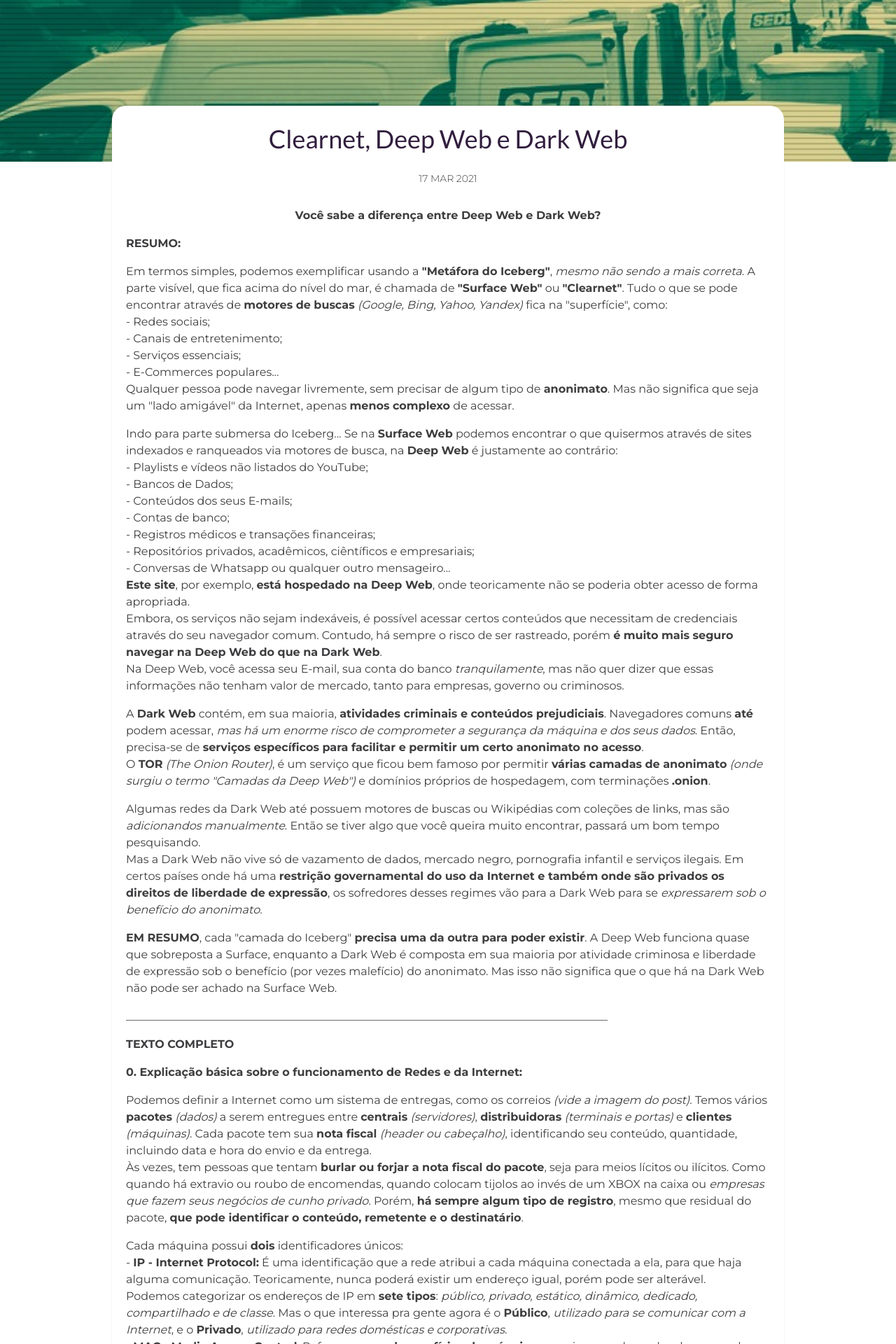
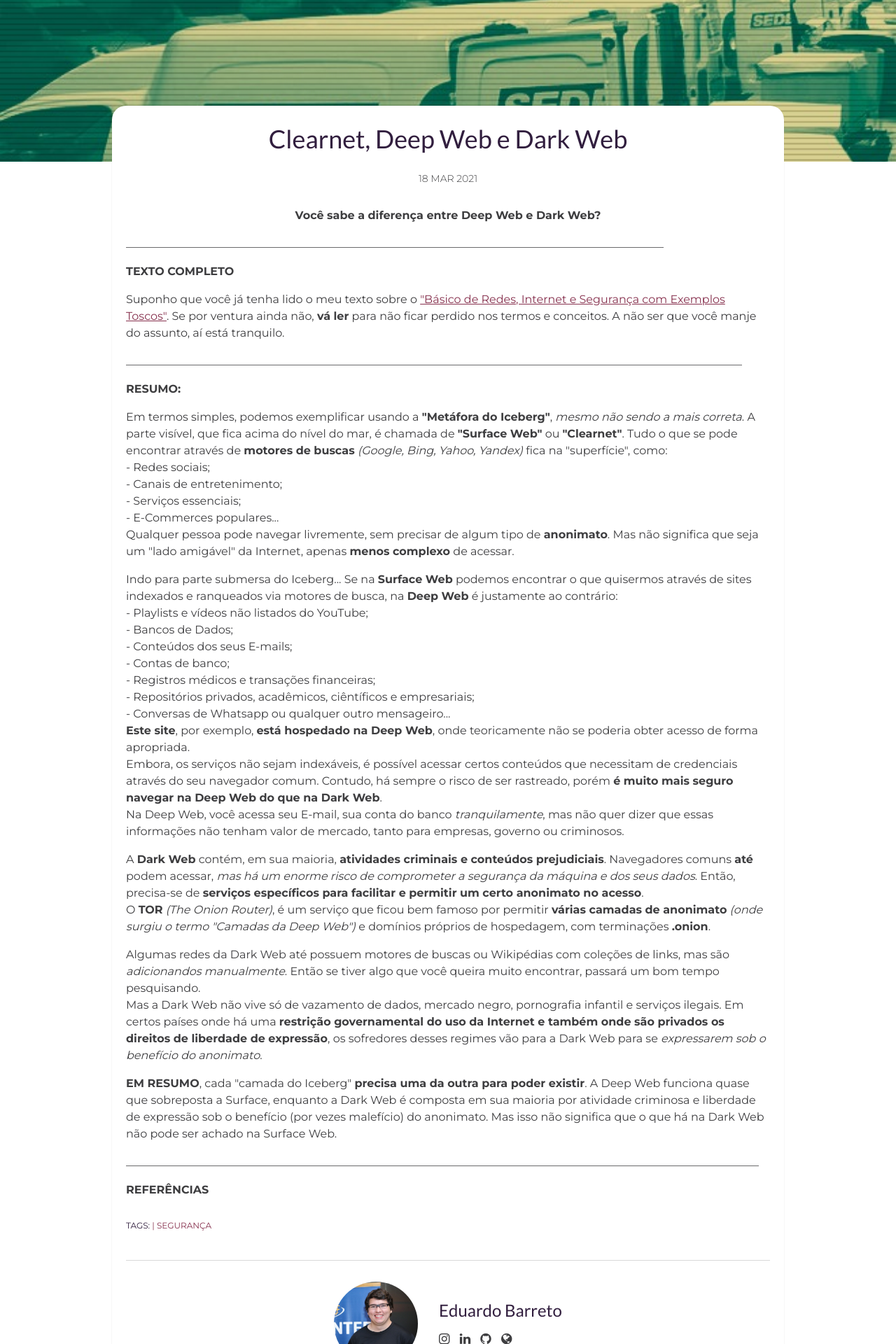
Before and after one commit to EscapeTheX/escapethex.github.io, a Jekyll site: the page built from _posts/2021-03-17-Deep-e-Dark-Web.markdown, in a window 1280 px wide. Shown: the part 372-2292 px from the top of the page at 70% size. Built offline with Jekyll 4.4.1, drawn with Linux system fonts in a browser that asks for light colours; some of the changed text lies outside the part shown.

Commit message:
Plugins Jekyll e Redes

```diff
--- a/Gemfile
+++ b/Gemfile
@@ -6,4 +6,5 @@
   gem "jekyll-paginate"
   gem "jekyll-feed"
   gem "jekyll-sitemap"
+  gem "jekyll-postfiles"
 end
--- a/_config.yml
+++ b/_config.yml
@@ -12,9 +12,9 @@
 about-author:
 # Contact links
 #email: edu_barreto23@hotmail.com # Add your Email address
-#website: # Add your website, do not add http://
+website: escapethex.netlify.app # Add your website, do not add http://
 linkedin: edubarreto23 # Add your Linkedin handle
-#github: EscapeTheX # Add your Github handle
+github: EscapeTheX # Add your Github handle
 #facebook: edubarreto23 # Add your Facebook handle
 instagram: escapethex # Add your Instagram handle
 
--- a/_includes/author-box.html
+++ b/_includes/author-box.html
@@ -10,9 +10,19 @@
         <li class="instagram"><a href="https://instagram.com/" target="_blank"><i class="fa fa-instagram" aria-hidden="true"></i></a></li>
       {% endif %}
       {% if site.linkedin %}
-        <li class="linkedin"><a href="https://in.linkedin.com/in/{{site.linkedin}}" target="_blank"><i class="fa fa-linkedin"></i></a></li>
+        <li class="linkedin"><a href="https://linkedin.com/in/{{site.linkedin}}" target="_blank"><i class="fa fa-linkedin"></i></a></li>
       {% else %}
-        <li class="linkedin"><a href="https://in.linkedin.com/" target="_blank"><i class="fa fa-linkedin" aria-hidden="true"></i></a></li>
+        <li class="linkedin"><a href="https://linkedin.com/" target="_blank"><i class="fa fa-linkedin" aria-hidden="true"></i></a></li>
+      {% endif %}
+      {% if site.github %}
+        <li class="github"><a href="https://github.com{{site.github}}" target="_blank"><i class="fa fa-github"></i></a></li>
+      {% else %}
+        <li class="github"><a href="https://github.com/" target="_blank"><i class="fa fa-github" aria-hidden="true"></i></a></li>
+      {% endif %}
+      {% if site.website %}
+        <li class="website"><a href="http://{{site.website}}" target="_blank"><i class="fa fa-globe"></i></a></li>
+      {% else %}
+        <li class="website"><a href="https://escapethex.netlify.app" target="_blank"><i class="fa fa-globe" aria-hidden="true"></i></a></li>
       {% endif %}
     </ul>
   </div>
--- a/_posts/2021-03-17-Deep-e-Dark-Web.markdown
+++ b/_posts/2021-03-17-Deep-e-Dark-Web.markdown
@@ -1,7 +1,7 @@
 ---
 layout: post
 title:  Clearnet, Deep Web e Dark Web
-date:   2021-03-17 13:32:20 +0300
+date:   2021-03-18 13:32:20 +0300
 description: Você sabe a diferença entre Deep Web e Dark Web? # Add post description (optional)
 img: correios4.jpg # Add image post (optional)
 tags: [Segurança]
@@ -9,6 +9,14 @@
 ---
 <center><strong>Você sabe a diferença entre Deep Web e Dark Web?</strong></center>
 
+
+
+<p>________________________________________________________________________________________________</p>
+
+<p><strong>TEXTO COMPLETO</strong></p>
+<p>Suponho que você já tenha lido o meu texto sobre o <a href="url">"Básico de Redes, Internet e Segurança com Exemplos Toscos"</a>. Se por ventura ainda não, <b>vá ler</b> para não ficar perdido nos termos e conceitos. A não ser que você manje do assunto, aí está tranquilo.</p>
+
+<p>______________________________________________________________________________________________________________</p>
 <p><strong>RESUMO:</strong></p>
 <p>Em termos simples, podemos exemplificar usando a <b>"Metáfora do Iceberg"</b>, <i>mesmo não sendo a mais correta</i>. A parte visível, que fica acima do nível do mar, é chamada de <b>"Surface Web"</b> ou <b>"Clearnet"</b>. Tudo o que se pode encontrar através de <b>motores de buscas</b> <i>(Google, Bing, Yahoo, Yandex)</i> fica na "superfície", como:<br>
 - Redes sociais;<br>
@@ -35,33 +43,7 @@
 <p>Algumas redes da Dark Web até possuem motores de buscas ou Wikipédias com coleções de links, mas são <i>adicionandos manualmente</i>. Então se tiver algo que você queira muito encontrar, passará um bom tempo pesquisando.<br>
 Mas a Dark Web não vive só de vazamento de dados, mercado negro, pornografia infantil e serviços ilegais. Em certos países onde há uma <b>restrição governamental do uso da Internet e também onde são privados os direitos de liberdade de expressão</b>, os sofredores desses regimes vão para a Dark Web para se <i>expressarem sob o benefício do anonimato</i>.</p>
 
-<p><b>EM RESUMO</b>, cada "camada do Iceberg" <b>precisa uma da outra para poder existir</b>. A Deep Web funciona quase que sobreposta a Surface, enquanto a Dark Web é composta em sua maioria por atividade criminosa e liberdade de expressão sob o benefício (por vezes malefício) do anonimato. Mas isso não significa que o que há na Dark Web não pode ser achado na Surface Web.<br>
-
-<p>______________________________________________________________________________________</p>
-
-<p><strong>TEXTO COMPLETO</strong></p>
-<p><b>0. Explicação básica sobre o funcionamento de Redes e da Internet:</b></p>
-<p> Podemos definir a Internet como um sistema de entregas, como os correios <i>(vide a imagem do post)</i>. Temos vários <b>pacotes</b> <i>(dados)</i> a serem entregues entre <b>centrais</b> <i>(servidores)</i>, <b>distribuidoras</b> <i>(terminais e portas)</i> e <b>clientes</b> <i>(máquinas)</i>. Cada pacote tem sua <b>nota fiscal</b> <i>(header ou cabeçalho)</i>, identificando seu conteúdo, quantidade, incluindo data e hora do envio e da entrega.<br>
-Às vezes, tem pessoas que tentam <b>burlar ou forjar a nota fiscal do pacote</b>, seja para meios lícitos ou ilícitos. Como quando há extravio ou roubo de encomendas, quando colocam tijolos ao invés de um XBOX na caixa ou <i>empresas que fazem seus negócios de cunho privado</i>. Porém, <b>há sempre algum tipo de registro</b>, mesmo que residual do pacote, <b>que pode identificar o conteúdo, remetente e o destinatário</b>.</p>
-<p>Cada máquina possui <b>dois</b> identificadores únicos:<br>
-- <b>IP - Internet Protocol:</b> É uma identificação que a rede atribui a cada máquina conectada a ela, para que haja alguma comunicação. Teoricamente, nunca poderá existir um endereço igual, porém pode ser alterável.<br>
-Podemos categorizar os endereços de IP em <b>sete tipos</b>: <i>público, privado, estático, dinâmico, dedicado, compartilhado e de classe</i>. Mas o que interessa pra gente agora é o <b>Público</b>, <i>utilizado para se comunicar com a Internet</i>, e o <b>Privado</b>, <i>utilizado para redes domésticas e corporativas</i>.<br>
-- <b>MAC - Media Access Control</b>: Refere-se ao <b>endereço físico da máquina</b>, ou seja, gravada em hardware na placa de rede. Ao contrário do IP que pode ser mutável, o MAC pode ser apenas <b>falsificado</b> através de <i>técnicas de spoofing</i>.</p>
-<p>Para ver seus endereços de IP e MAC no <b>Windows</b>, basta acessar as propriedades da placa de rede ou abrir o <b>cmd</b> e digitar: <i>"ipconfig /all"</i>.</p>
-<p>.</p>
-<p><b>1. Protocolos de Comunicação e Ameaças à Segurança:</b>
-<p>Antes de falarmos diretamente sobre o tema do post, é necessário abordar alguns tópicos sobre <b>Segurança</b> para podermos <i>elucidar alguns mitos</i> e darmos uma continuidade sólida ao tema.<br>
-Desde 1990, o protocolo <b>HTTP</b> é utilizado como <i>base de comunicação de dados entre navegadores e sites</i>, portanto, <b>todas as informações são transferidas entre um cliente e um servidor</b>. Todavia, sabemos que essas informações podem ser <b>interceptadas, manipuladas ou roubadas facilmente por qualquer pessoa</b>.<br>
-Para dar segurança extra as comunicações, foi criado o protocolo <b>HTTPS</b>, que é aquele <i>cadeado</i> que fica ao lado da barra de endereço. Ele utiliza um protocolo de criptografia chamado <b>TLS - Transport Secure Layer</b> <i>(antes conhecido como SSL - Secure Socket Layer)</i>, que obriga toda informação que será transmitida a passar por um processo de <b>cifragem</b> e <b>autenticação</b>.</p>
-<p>Exemplo:</p>
-<p><b>Antes da encriptação:</b><br>
-{% highlight ruby %} Oi, Google Chrome! Faz o favor de entrar no YouTube? {% endhighlight %}
-<p><b>Depois da encriptação:</b><br>
-{% highlight ruby %}  laI3/ViNFcViv4Bxe3FKITFVvgvdXCruFu5PWW5MWeod8FXhqdtM05SWF8uUiRa7YOXsG9Z4LkIcUV4wj8uzLg== {% endhighlight %}<br>
-<i>(Isto está cifrado em SHA-2, que é utilizado para verificação de integridade, autenticação e garantir a segurança de informações num servidor)</i></p>
-
-<p>Contudo, só porque um site tem um cadeado/HTTPS, não quer dizer que suas informações estão completamente seguras. Só o HTTPS sozinho não funciona para nada, pois existem dois tipos de ataques que fazem ele ser <b>praticamente inútil</b>:<br>
-- <b>MITM - Man In The Middle<br>: É quando há uma interceptação de informações entre o cliente e servidor, agindo como uma ponte. O problema do MITM é uma <i>vulnerablidade</i> chamada <b>"SSL Strip"</b>, que, enquanto o atacante faz análise do tráfego de pacotes, ele faz uma <b>requisição HTTP</b> para interceptar as informações do cliente antes de chegar no servidor, <b>mas continua mantendo a conexão HTTPS entre ele e o servidor</b>.<br>
-Normalmente para o usuário que está sofrendo ataque, pode <b>RARAMENTE</b> ocorrer avisos de <b>página não segura</b>, certificados inválidos, erros do tipo <b>"302 - Found"</b> sobre redirecionamento de páginas, carregamento lento, páginas que tentam simular logins reais de sites famosos...<br>
-- <b>Session Hijacking - Sequestro de Sessão</b>: É um tipo de MITM, porém ele <b>sequestra o cookie</b> da sua sessão.<br>
-Cookies são pedaços de scripts utilizados para guardar informações sobre a máquina e o navegador
+<p><b>EM RESUMO</b>, cada "camada do Iceberg" <b>precisa uma da outra para poder existir</b>. A Deep Web funciona quase que sobreposta a Surface, enquanto a Dark Web é composta em sua maioria por atividade criminosa e liberdade de expressão sob o benefício (por vezes malefício) do anonimato. Mas isso não significa que o que há na Dark Web não pode ser achado na Surface Web.</p>
+<p>_________________________________________________________________________________________________________________</p>
+<p><b>REFERÊNCIAS</b></p>
+<p>
```
Also changed, not shown: _posts/2021-03-18-Redes-For-Dummies.markdown (added, +50 -0 lines).
